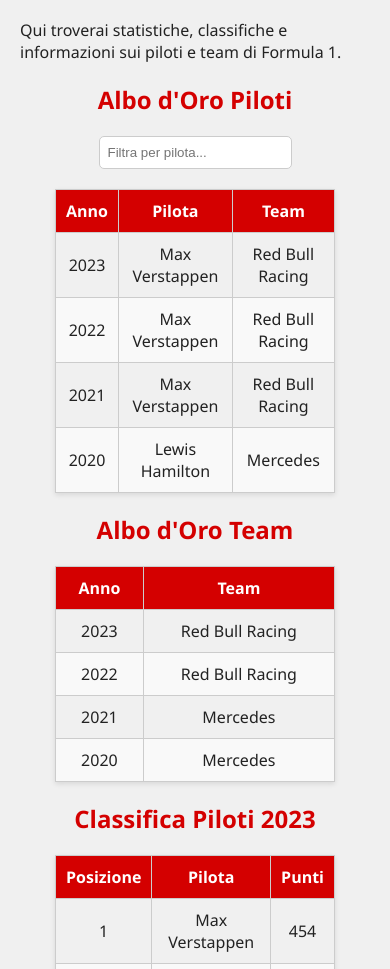
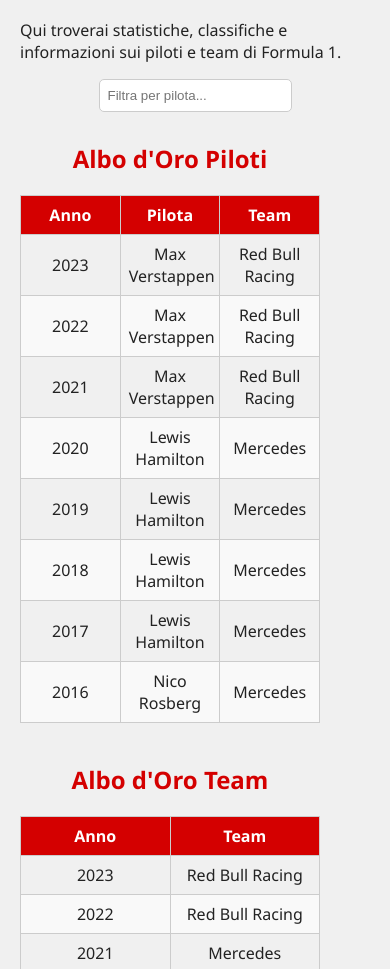
Before and after one commit to valeriogargaro/f1-stats, a plain HTML site: page index.html in a window 390 px wide. Shown: the part 130-1099 px from the top of the page. Drawn offline with Linux system fonts and the light colour scheme.

Commit message:
Aggiornamento homepage F1 Stats: - Tabelle Albo d'Oro Piloti e Team fino al 2016 - Classifica Piloti generata da JSON tramite JS - Ordinamento colonne attivo - Filtro pilota funzionante - Layout responsive e CSS aggiornato

```diff
--- a/data/champions.json
+++ b/data/champions.json
@@ -3,13 +3,21 @@
     {"anno": 2023, "nome": "Max Verstappen", "team": "Red Bull Racing"},
     {"anno": 2022, "nome": "Max Verstappen", "team": "Red Bull Racing"},
     {"anno": 2021, "nome": "Max Verstappen", "team": "Red Bull Racing"},
-    {"anno": 2020, "nome": "Lewis Hamilton", "team": "Mercedes"}
+    {"anno": 2020, "nome": "Lewis Hamilton", "team": "Mercedes"},
+    {"anno": 2019, "nome": "Lewis Hamilton", "team": "Mercedes"},
+    {"anno": 2018, "nome": "Lewis Hamilton", "team": "Mercedes"},
+    {"anno": 2017, "nome": "Lewis Hamilton", "team": "Mercedes"},
+    {"anno": 2016, "nome": "Nico Rosberg", "team": "Mercedes"}
   ],
   "team": [
     {"anno": 2023, "team": "Red Bull Racing"},
     {"anno": 2022, "team": "Red Bull Racing"},
     {"anno": 2021, "team": "Mercedes"},
-    {"anno": 2020, "team": "Mercedes"}
+    {"anno": 2020, "team": "Mercedes"},
+    {"anno": 2019, "team": "Mercedes"},
+    {"anno": 2018, "team": "Mercedes"},
+    {"anno": 2017, "team": "Mercedes"},
+    {"anno": 2016, "team": "Mercedes"}
   ],
   "classifiche": [
     {"posizione": 1, "pilota": "Max Verstappen", "punti": 454},
--- a/index.html
+++ b/index.html
@@ -9,9 +9,18 @@
 <body>
     <h1>Benvenuti su F1 Stats!</h1>
     <p>Qui troverai statistiche, classifiche e informazioni sui piloti e team di Formula 1.</p>
+
+<!-- Filtro pilota centrato sopra le tabelle -->
+<div class="filtro">
+    <input type="text" id="filtro-pilota" placeholder="Filtra per pilota..." onkeyup="filtraPilota()">
+</div>
+
+<!-- Contenitore tabelle affiancate: Albo d'Oro Piloti e Team -->
+<div class="albo-d-oro-container">
+    <!-- Albo d'Oro Piloti -->
+    <div class="tabella">
         <h2>Albo d'Oro Piloti</h2>
-<input type="text" id="filtro-pilota" placeholder="Filtra per pilota..." onkeyup="filtraPilota()">
-<table border="1">
+        <table>
             <thead>
                 <tr>
                     <th onclick="ordinaTabella('tbody-piloti', 0)">Anno</th>
@@ -20,12 +29,15 @@
                 </tr>
             </thead>
             <tbody id="tbody-piloti">
-        <!-- i dati verranno inseriti da JavaScript -->
+                <!-- dati caricati da JS -->
             </tbody>
         </table>
+    </div>
 
+    <!-- Albo d'Oro Team -->
+    <div class="tabella">
         <h2>Albo d'Oro Team</h2>
-<table border="1">
+        <table>
             <thead>
                 <tr>
                     <th onclick="ordinaTabella('tbody-team', 0)">Anno</th>
@@ -33,12 +45,16 @@
                 </tr>
             </thead>
             <tbody id="tbody-team">
-        <!-- i dati verranno inseriti da JavaScript -->
+                <!-- dati caricati da JS -->
             </tbody>
         </table>
+    </div>
+</div> <!-- chiusura albo-d-oro-container -->
 
+<!-- Classifica Piloti 2023 -->
+<div class="tabella">
     <h2>Classifica Piloti 2023</h2>
-<table border="1">
+    <table>
         <thead>
             <tr>
                 <th>Posizione</th>
@@ -50,6 +66,7 @@
             <!-- dati caricati da JS -->
         </tbody>
     </table>
+</div>
 
 <a href="stats.html" class="nav-link">Vai alle statistiche F1 →</a>
 
--- a/script.js
+++ b/script.js
@@ -4,7 +4,7 @@ async function caricaDati() {
     const data = await response.json();
 
     // Popola la tabella dei piloti
-    const tbodyPiloti = document.querySelector('#tbody-piloti');
+    const tbodyPiloti = document.getElementById('tbody-piloti');
     data.piloti.forEach(pilota => {
         const tr = document.createElement('tr');
         tr.innerHTML = `<td>${pilota.anno}</td><td>${pilota.nome}</td><td>${pilota.team}</td>`;
@@ -12,7 +12,7 @@ async function caricaDati() {
     });
 
     // Popola la tabella dei team
-    const tbodyTeam = document.querySelector('#tbody-team');
+    const tbodyTeam = document.getElementById('tbody-team');
     data.team.forEach(team => {
         const tr = document.createElement('tr');
         tr.innerHTML = `<td>${team.anno}</td><td>${team.team}</td>`;
@@ -20,17 +20,18 @@ async function caricaDati() {
     });
 
     // Popola la classifica piloti
-const tbodyClassifica = document.querySelector('#tbody-classifica');
-data.classifiche.forEach(c => {
-    const tr = document.createElement('tr');
-    tr.innerHTML = `<td>${c.posizione}</td><td>${c.pilota}</td><td>${c.punti}</td>`;
-    tbodyClassifica.appendChild(tr);
-});
-
-}
+    const tbodyClassifica = document.getElementById('tbody-classifica');
+    data.classifiche.forEach(c => {
+        const tr = document.createElement('tr');
+        tr.innerHTML = `<td>${c.posizione}</td><td>${c.pilota}</td><td>${c.punti}</td>`;
+        tbodyClassifica.appendChild(tr);
+    });
+};
 
 // Chiama la funzione al caricamento della pagina
-window.addEventListener('DOMContentLoaded', caricaDati);
+window.addEventListener('DOMContentLoaded', () => {
+    caricaDati();
+});
 
 function ordinaTabella(tabellaId, colonnaIndex) {
     const table = document.getElementById(tabellaId);
@@ -68,9 +69,9 @@ function ordinaTabella(tabellaId, colonnaIndex) {
 }
 
 function filtraPilota() {
-    const input = document.getElementById("filtro-pilota");
+    const input = document.getElementById("filtro-pilota"); // input
     const filter = input.value.toUpperCase();
-    const table = document.getElementById("tbody-piloti");
+    const table = document.getElementById("tbody-piloti"); // tbody
     const rows = table.getElementsByTagName("tr");
 
     for (let i = 0; i < rows.length; i++) {
--- a/style.css
+++ b/style.css
@@ -12,15 +12,14 @@ h1, h2 {
 }
 
 table {
-    width: 80%;
-    margin: 20px auto;
+    width: 100%;
     border-collapse: collapse;
-    box-shadow: 0 2px 5px rgba(0,0,0,0.1);
+    table-layout: fixed;
 }
 
 th, td {
     border: 1px solid #ccc;
-    padding: 10px;
+    padding: 8px;
     text-align: center;
 }
 
@@ -66,3 +65,44 @@ input[type="text"] {
 .nav-link:hover {
   text-decoration: underline;
 }
+
+a {
+    color: #d40000;
+    text-decoration: none;
+    font-weight: bold;
+}
+
+a:hover {
+    text-decoration: underline;
+}
+
+/* Contenitore flex per le due tabelle affiancate */
+.albo-d-oro-container {
+    display: flex;
+    justify-content: space-between;
+    align-items: flex-start;
+    flex-wrap: wrap;
+    gap: 20px;
+    max-width: 1200px;
+    margin: 0 auto 20px auto;
+}
+
+/* Singola tabella */
+.tabella {
+    flex: 0 1 48%;      /* larghezza flessibile ~48% */
+    min-width: 300px;   /* evita tabelle troppo strette */
+    box-sizing: border-box;
+}
+
+/* Stile filtro */
+.filtro {
+    text-align: center;
+    margin-bottom: 10px;
+}
+
+.filtro input[type="text"] {
+    width: 50%;
+    padding: 8px;
+    border-radius: 5px;
+    border: 1px solid #ccc;
+}
```
Also changed, not shown: stats.html (+1 -0 lines). Lines whose indentation alone changed are shown as unchanged.
